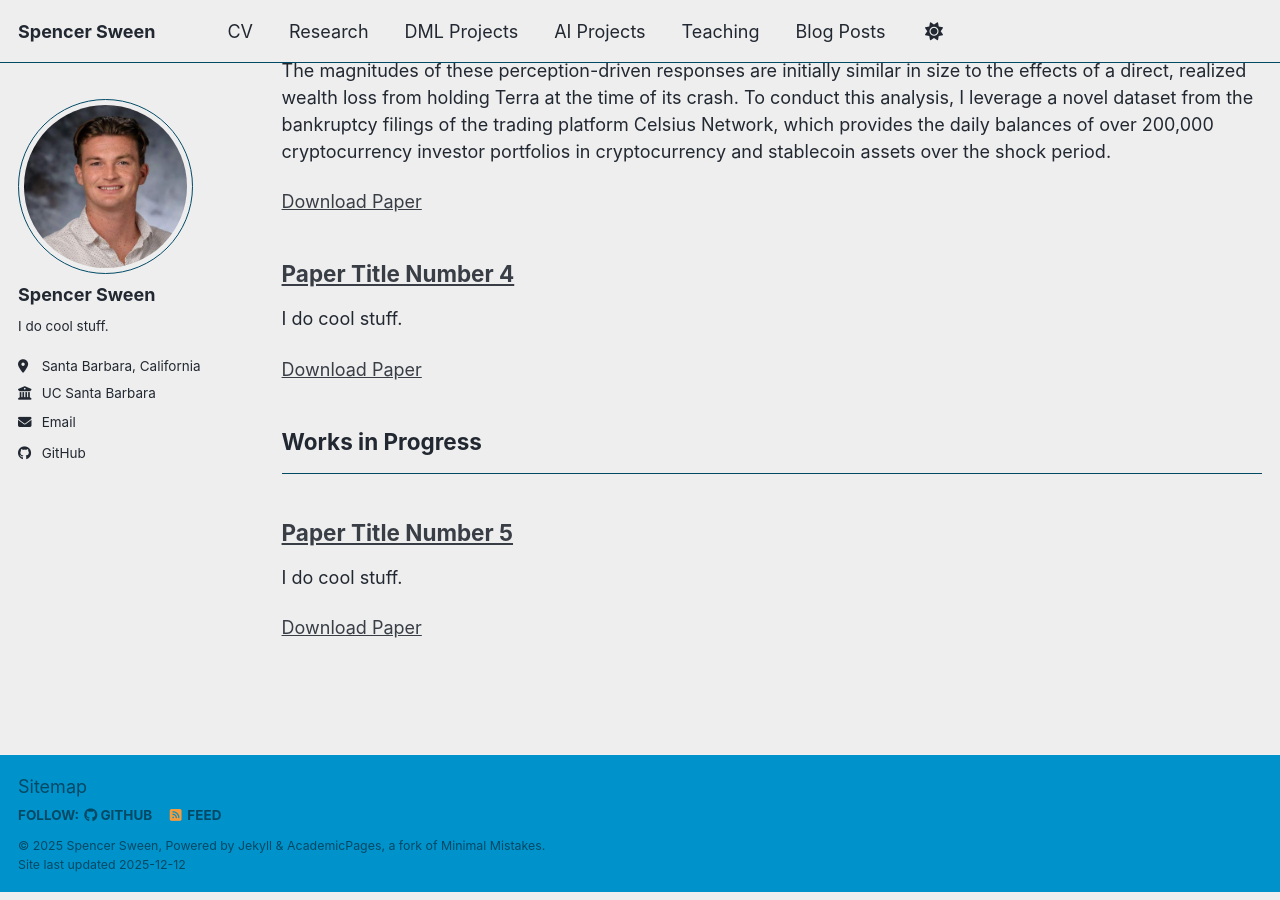
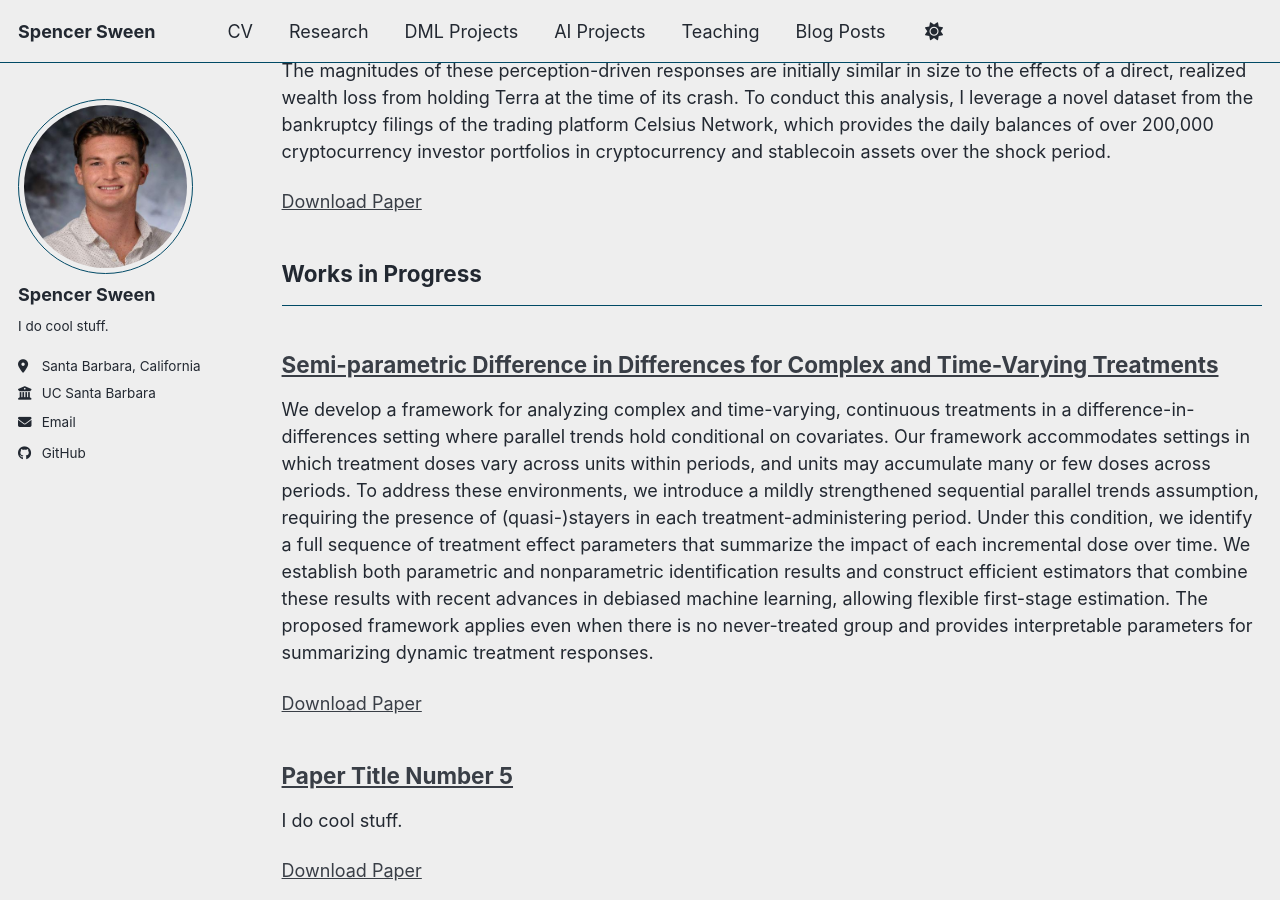
Before and after one commit to spencersween/spencersween.github.io, a Jekyll site: the page built from _pages/publications.html, in a window 1280 px wide and 900 px high, scrolled down 1441 px. Built offline with Jekyll 4.4.1, drawn with Linux system fonts in a browser that asks for light colours; a script bundle is joined from its source files by our own code; library files that are not in the unit come from our copies.

Commit message:
Revise publication details for paper 4
Updated the title, category, and excerpt of the publication to reflect the new framework and its implications.

```diff
--- a/_publications/paper4.md
+++ b/_publications/paper4.md
@@ -1,9 +1,9 @@
 ---
-title: "Paper Title Number 4"
+title: "Semi-parametric Difference in Differences for Complex and Time-Varying Treatments"
 collection: publications
-category: working
+category: progress
 permalink: /publication/paper4
-excerpt: 'I do cool stuff.'
+excerpt: 'We develop a framework for analyzing complex and time-varying, continuous treatments in a difference-in-differences setting where parallel trends hold conditional on covariates. Our framework accommodates settings in which treatment doses vary across units within periods, and units may accumulate many or few doses across periods. To address these environments, we introduce a mildly strengthened sequential parallel trends assumption, requiring the presence of (quasi-)stayers in each treatment-administering period. Under this condition, we identify a full sequence of treatment effect parameters that summarize the impact of each incremental dose over time. We establish both parametric and nonparametric identification results and construct efficient estimators that combine these results with recent advances in debiased machine learning, allowing flexible first-stage estimation. The proposed framework applies even when there is no never-treated group and provides interpretable parameters for summarizing dynamic treatment responses.'
 date: 2025-12-11
 paperurl: 'https://academicpages.github.io/files/paper4.pdf'
 ---
```
